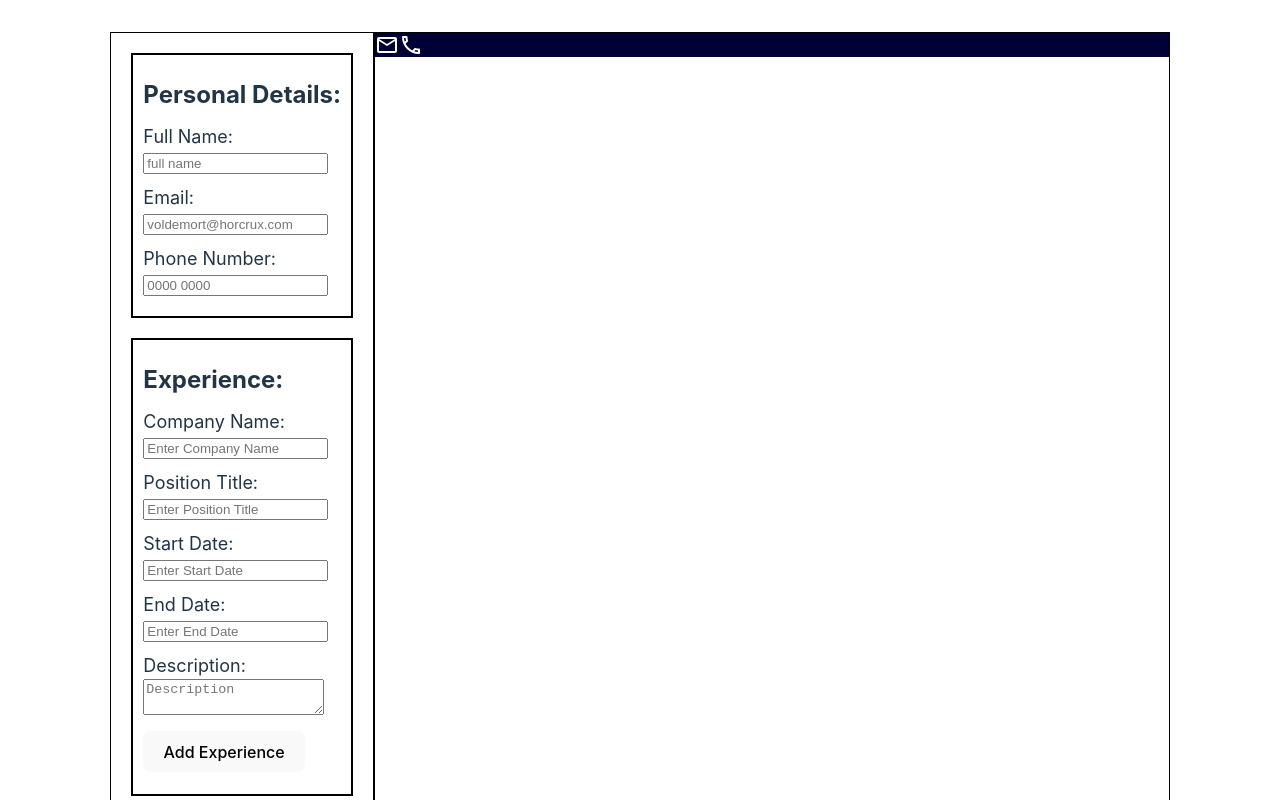
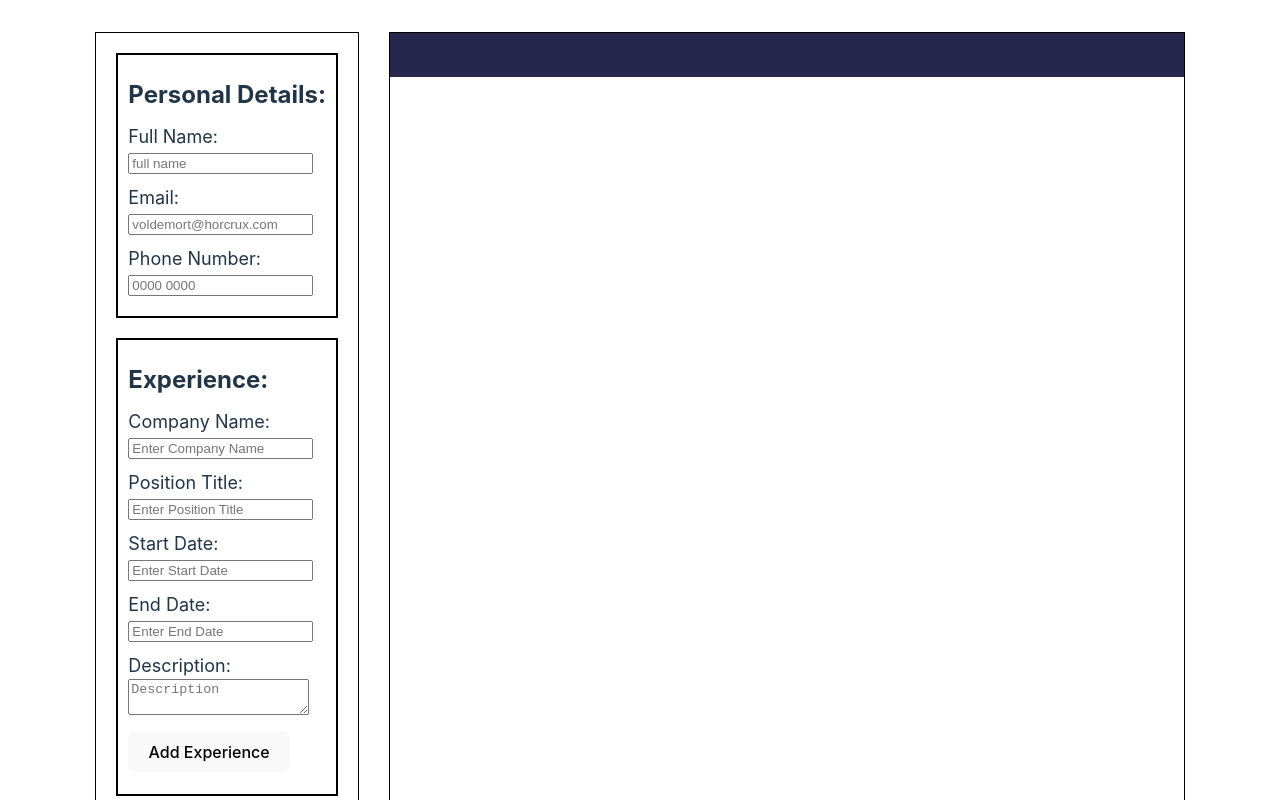
Before and after one commit to magic-doggo/cv-application, a React (Vite) app: page / in a window 1280 px wide. Shown: the top 800 px of the page. Built offline with nearby package versions, Linux system fonts and the light colour scheme.

Commit message:
Align images and text and finish header styling

```diff
--- a/src/App.css
+++ b/src/App.css
@@ -21,6 +21,7 @@ textarea {
 
 .cv-info {
   display: flex;
+  gap: 30px;
 }
 
 .forms-container {
@@ -56,19 +57,27 @@ h2 {
 
 .personal-details-header {
   color: white;
-  background-color: rgb(0, 0, 56);
+  background-color: rgb(39, 39, 77);
   margin: 0;
+  padding: 22px;
 }
 
 .contact-details {
   display: flex;
+  justify-content: center;
+  gap: 20px;
+  align-items: center;
+  font-size: larger;
 }
 
 h1 {
   margin: 0;
+  text-align: center;
 }
 
 img {
   filter: invert(100%);
   width: 24px;
+  transform: translateY(20%); /* aligns image with the rest of the text, despite image having built-in padding */
+  margin-right: 4px;
 }
--- a/src/components/CVInfo.jsx
+++ b/src/components/CVInfo.jsx
@@ -98,10 +98,14 @@ export function CVPage() {
                 <div className="personal-details-header">
                         <h1>{personalDetails.fullName}</h1>
                         <div className="contact-details">
-                            <img src={emailLogo} alt="email logo"/>
-                            <div>{personalDetails.email}</div>
-                            <img src={phoneLogo} alt="phone logo" />
-                            <div>{personalDetails.phoneNumber}</div>
+                            <div className="email">
+                                {personalDetails.email ? (<img src={emailLogo} alt="email logo"/>) : null}
+                                <span>{personalDetails.email}</span>
+                            </div>
+                            <div className="phoneNumber">
+                                {personalDetails.phoneNumber ? (<img src={phoneLogo} alt="phone logo"/>) : null}
+                                <span>{personalDetails.phoneNumber}</span>
+                            </div>
                         </div>
                 </div>
                 <ul>
```
